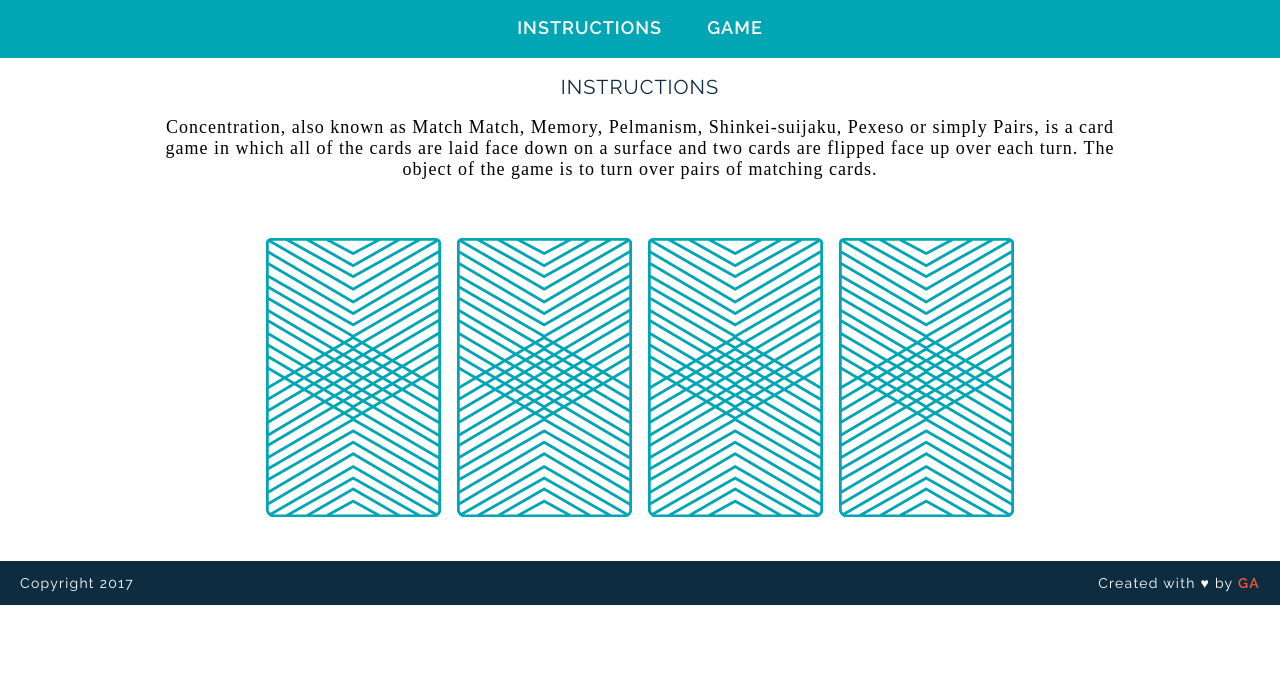
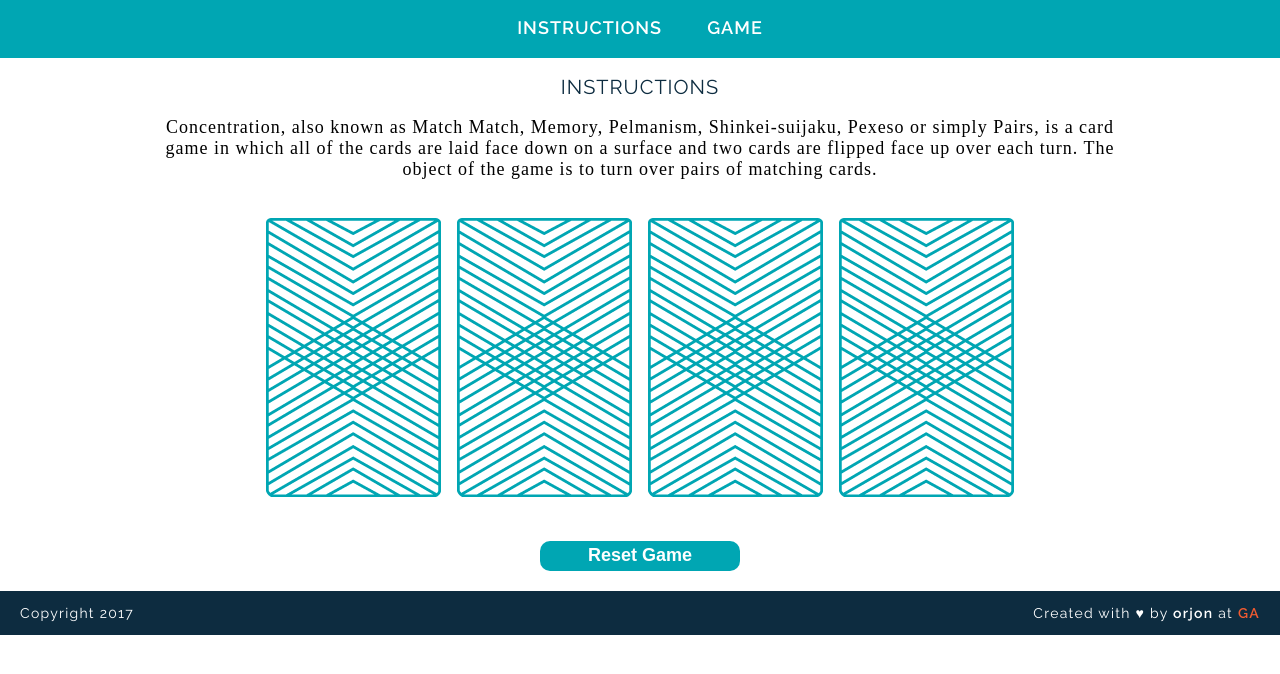
Before and after one commit to orjon/wdi-fundamentals-memorygame, a plain HTML site: page memory_game/index.html in a window 1280 px wide. Shown: the part 116-790 px from the top of the page. Drawn offline with Linux system fonts and the light colour scheme; a web font is replaced by a local one.

Commit message:
button formatting

```diff
--- a/memory_game/css/style.css
+++ b/memory_game/css/style.css
@@ -51,7 +51,7 @@ a:hover {
 }
 
 img {
-	margin: 40px 8px;
+	margin: 20px 8px;
 }
 
 
@@ -61,9 +61,28 @@ p {
 	text-transform: none;
 }
 
+button {
+	margin: 20px 8px;
+	background-color: #00A6B3;
+	border-radius: 10px;
+	height: 30px;
+	width: 200px;
+	border: 0px;
+	font-size: 18px;
+	font-weight: 600;
+	color: #FFFFFF;
+	text-decoration: none;
+}
+
 .copyright, .message {
 	font-family: "Raleway", sans-serif;
 	font-size: 14px;
+}
+
+#myName {
+	border: 0px;
+	text-decoration: none;
+	font-weight: 800;
 }
 
 .copyright {
@@ -97,7 +116,3 @@ clear: both;
 height: 0;
 font-size: 0;
 }
-
-/*
-Bonus:
-Use the nav bar items to scroll down to their respected positions on the page.
--- a/memory_game/index.html
+++ b/memory_game/index.html
@@ -23,10 +23,11 @@
 
 <!-- 		<p>More information on this game can be found on <a href="https://en.wikipedia.org/wiki/Concentration_(game)">Wikipedia</a></p>
 		<h5>Game by <a href="#">orjon.com</a></h5> -->
+		<div id="resetButton"><button>Reset Game</button></div>
 	</main>
 	<footer class="clearfix">
 		<p class="copyright">Copyright 2017</p>
-		<p class="message">Created with &hearts; by <span class="name">GA</span></p>
+		<p class="message">Created with &hearts; by <span id="myName">orjon</span> at <span class="name">GA</span></p>
 	</footer>
 	<script src="js/main.js"></script>
 </body>
```
